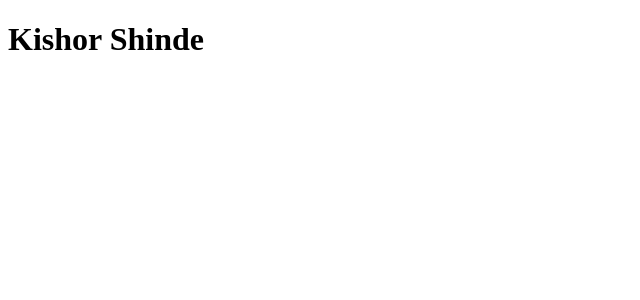
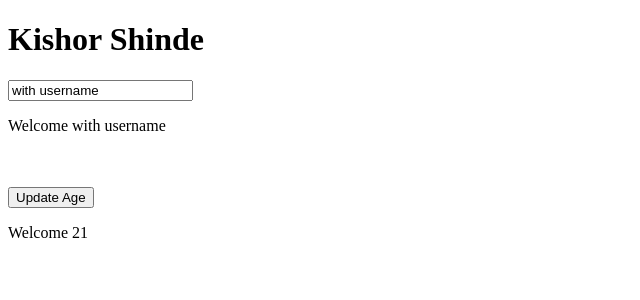
Before and after one commit to kishor-shinde-96/anguler-21-2026, an Angular app: page / in a window 1280 px wide. Shown: the top 300 px of the page, without its empty margins (0-640 px from the left). Built offline with nearby package versions, Linux system fonts and the light colour scheme.

Commit message:
two way binding

```diff
--- a/src/app/app.html
+++ b/src/app/app.html
@@ -1 +1,18 @@
 <h1>Kishor Shinde</h1>
+
+<!-- <input type="text" [(ngModel)]="username" placeholder="Enter your name">
+
+<p>Welcome {{username}}</p> -->
+
+<!-- <input [value]="name()" (input)="name.set($event.target.value)" placeholder="Enter your name">
+
+<p>Welcome {{name()}}</p> -->
+
+
+<input [value]="user().name" (input)="updateName($event.target.value)" placeholder="Enter your name">
+<p>Welcome {{user().name}}</p>
+
+
+<br><br>
+<button (click)="updateAge(user().age)">Update Age</button>
+<p>Welcome {{user().age}}</p>
--- a/src/app/app.ts
+++ b/src/app/app.ts
@@ -1,8 +1,9 @@
 import { Component, signal } from '@angular/core';
 import { RouterOutlet } from '@angular/router';
+import { FormsModule } from '@angular/forms';
 
 @Component({
-  imports: [RouterOutlet],
+  imports: [FormsModule],
   selector: 'app-root',
   styleUrl: './app.css',
   templateUrl: './app.html',
@@ -10,4 +11,25 @@ import { RouterOutlet } from '@angular/router';
 export class App {
   protected readonly title = signal('anguler-tutorial-2026');
 
+//username = 'kishor';
+
+name = signal('kishor');
+
+
+user = signal<{ name: string; age: number; }>({
+  name: 'with username' ,
+  age: 21
+
+});
+
+updateName(value: string) {
+  this.user.update(user => ({ ...user, name: value }));
+
 }
+
+updateAge(value: number) {
+  this.user.update(user => ({ ...user, age:user.age + 1 }));
+}
+
+
+}
```
